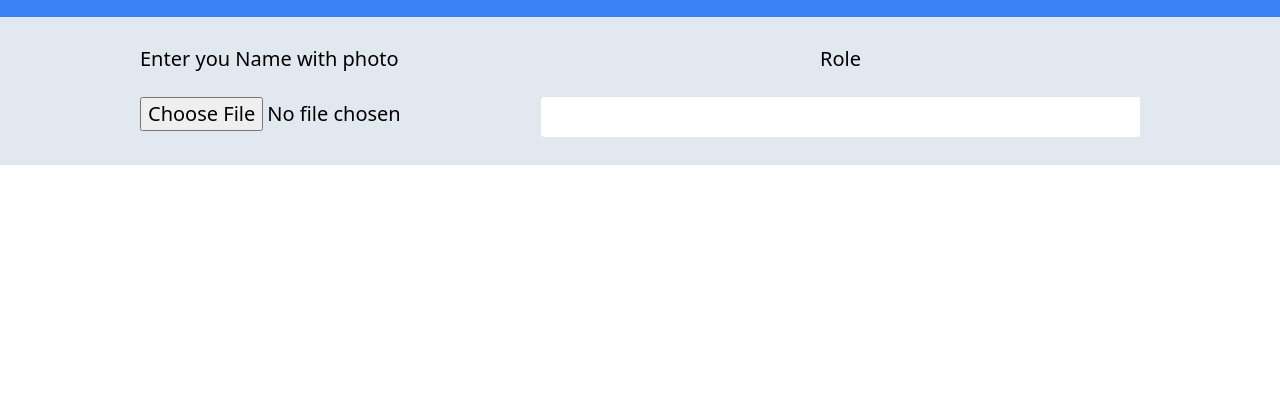
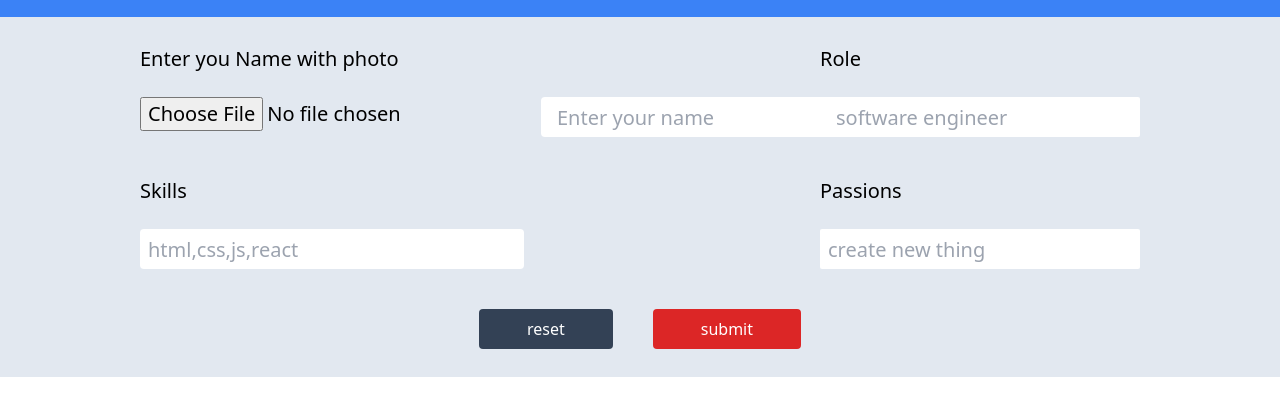
Before and after one commit to PRAVEEN200307/profile_creator_app, a website: page index.html in a window 1280 px wide. Shown: the part 143-558 px from the top of the page. Drawn offline with Linux system fonts and the light colour scheme.

Commit message:
closes #1; feat:add some form detail

```diff
--- a/index.html
+++ b/index.html
@@ -18,7 +18,7 @@
             <div class="flex w-60 justify-between">
                 <div class="flex items-center flex-col">
                     <img src="assets/img/discord.svg" alt="github" width="40">
-                    <a href="https://github.com/PRAVEEN200307/profile_creator_app">GIT HUB</a>
+                    <a href="https://github.com/PRAVEEN200307/profile_creator_app" target="_blank">GIT HUB</a>
                 </div>
                 <div class="flex items-center flex-col">
                     <img src="./assets/img/linkedin.svg" alt="linkedin" width="40">
@@ -33,17 +33,40 @@
                         <label for="UserName">Enter you Name with photo <br>
                             <div class="flex pt-6 items-center gap-3">
                                 <input type="file" name="userphoto" id="getPhoto" style="height:40px;" >
-                                <input type="text" name="userPhoto" id="UserName" class="w-96 h-10 rounded">
+                                <input type="text" name="userPhoto" id="UserName" class="w-96 pl-4 h-10 rounded" placeholder="Enter your name">
                             </div>
                         </label>
                     </div>
                     <div>
                         <label for="role">Role
                             <div class="pt-6">
-                                <input type="text" name="role" id="role" class="w-80 h" class="rounded " style="height:2em; border-radius: 2px;">
+                                <input type="text" name="role" id="role"  placeholder="software engineer"
+                                class="w-80 pl-4" class="rounded " style="height:2em; border-radius: 2px;">
                             </div>
                         </label>
                     </div>
+                </div>
+                <div class="flex items-center justify-between text-xl font-thin mt-10">
+                    <div class="w-96">
+                        <label for="Skills">Skills<br>
+                            <div class="flex pt-6 items-center gap-3">
+                                <input type="text" name="userPhoto" id="Skills" placeholder="html,css,js,react"
+                                class="w-96 h-10 rounded pl-2">
+                            </div>
+                        </label>
+                    </div>
+                    <div>
+                        <label for="passions">Passions
+                            <div class="pt-6">
+                                <input type="text" name="passions" id="passions" class="w-80 pl-2" class="rounded "
+                                style="height:2em; border-radius: 2px;" placeholder="create new thing">
+                            </div>
+                        </label>
+                    </div>
+                </div>
+                <div class="mt-10 flex justify-center gap-10">
+                    <button type="reset" class="px-12 bg-slate-700 py-2 text-white rounded">reset</button>
+                    <button type="submit" class="px-12 py-2 bg-red-600 text-white rounded">submit</button>
                 </div>
             </form>
         </main>
```
Also changed, not shown: assets/css/output.css.
